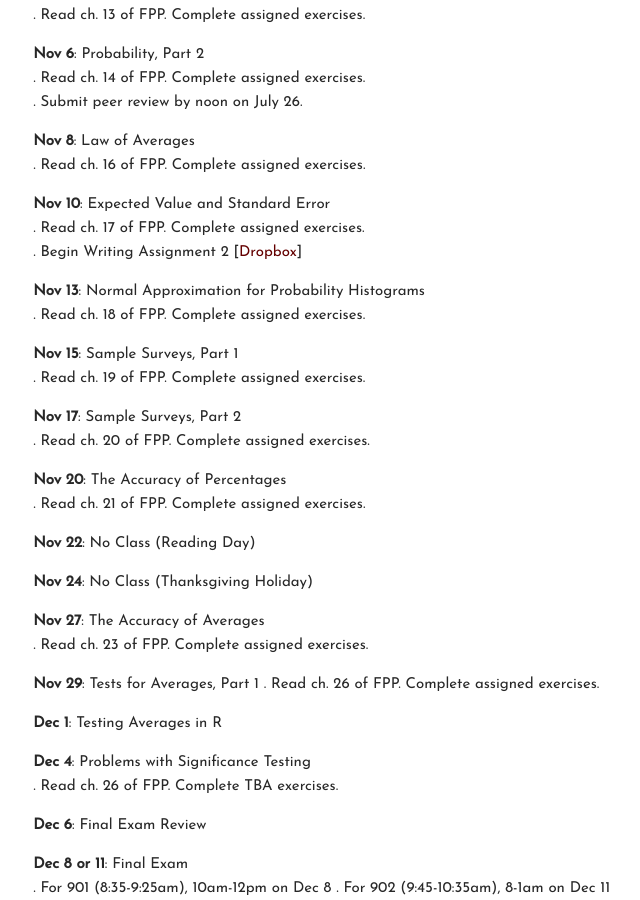
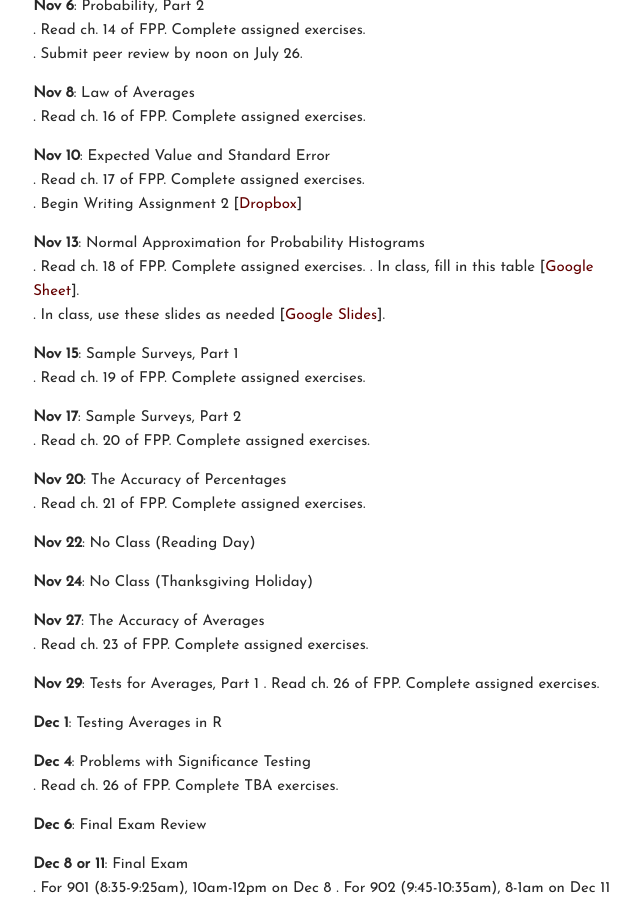
Before and after one commit to carlislerainey/carlislerainey.github.io, a Jekyll site: the page built from teaching/pols-209/index.md, in a window 1280 px wide and 900 px high, scrolled down 3215 px. Shown: the whole window, without its empty margins (429-1069 px from the left). Built offline with Jekyll 4.4.1, drawn with Linux system fonts in a browser that asks for light colours; some of the changed text lies outside the part shown.

Commit message:
update 209

```diff
--- a/teaching/pols-209/index.md
+++ b/teaching/pols-209/index.md
@@ -152,6 +150,8 @@ Tasks (bullets) below the date should be completed before the next class (unless
 
 **Nov 13**: Normal Approximation for Probability Histograms
 . Read ch. 18 of FPP. Complete assigned exercises.
+. In class, fill in this table [[Google Sheet](https://docs.google.com/spreadsheets/d/1uiBoSY49F_o3C9_H_9cpaAFtP9Cpby16z9XW_aymZXc/edit?usp=sharing)].
+. In class, use these slides as needed [[Google Slides](https://docs.google.com/presentation/d/1SOUFFnB3VvILGscV5qOGxJnKJjHIHdbhFzxyB7SEJ8Y/edit?usp=sharing)].
 
 **Nov 15**: Sample Surveys, Part 1
 . Read ch. 19 of FPP. Complete assigned exercises.
```
Also changed, not shown: other parts of teaching/pols-209/index.md (+0 -2 lines).
